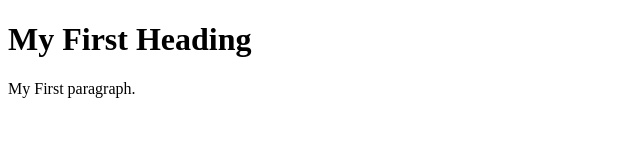
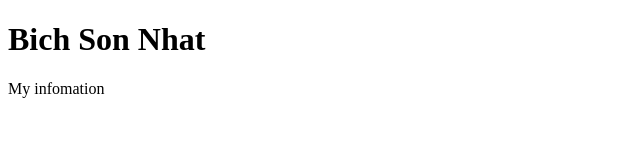
Before and after one commit to bichsonnhat/bichsonnhat.github.io, a plain HTML site: page index.html in a window 1280 px wide. Shown: the whole page, without its empty margins (0-640 px from the left). Drawn offline with Linux system fonts and the light colour scheme.

Commit message:
Bich Son Nhat Info

```diff
--- a/index.html
+++ b/index.html
@@ -1,11 +1,11 @@
 <!DOCTYPE html>
-    <html>
-        <head>
-            <title>Page Title</title>
-        <head>
+<html>
+    <head>
+        <title>Bich Son Nhat</title>
+    </head>
 
-        <body>
-            <h1>My First Heading</h1>
-            <p>My First paragraph.</p>
-        </body>
-    </html>
+    <body>
+        <h1>Bich Son Nhat</h1>
+        <p>My infomation</p>
+    </body>
+</html>
```
